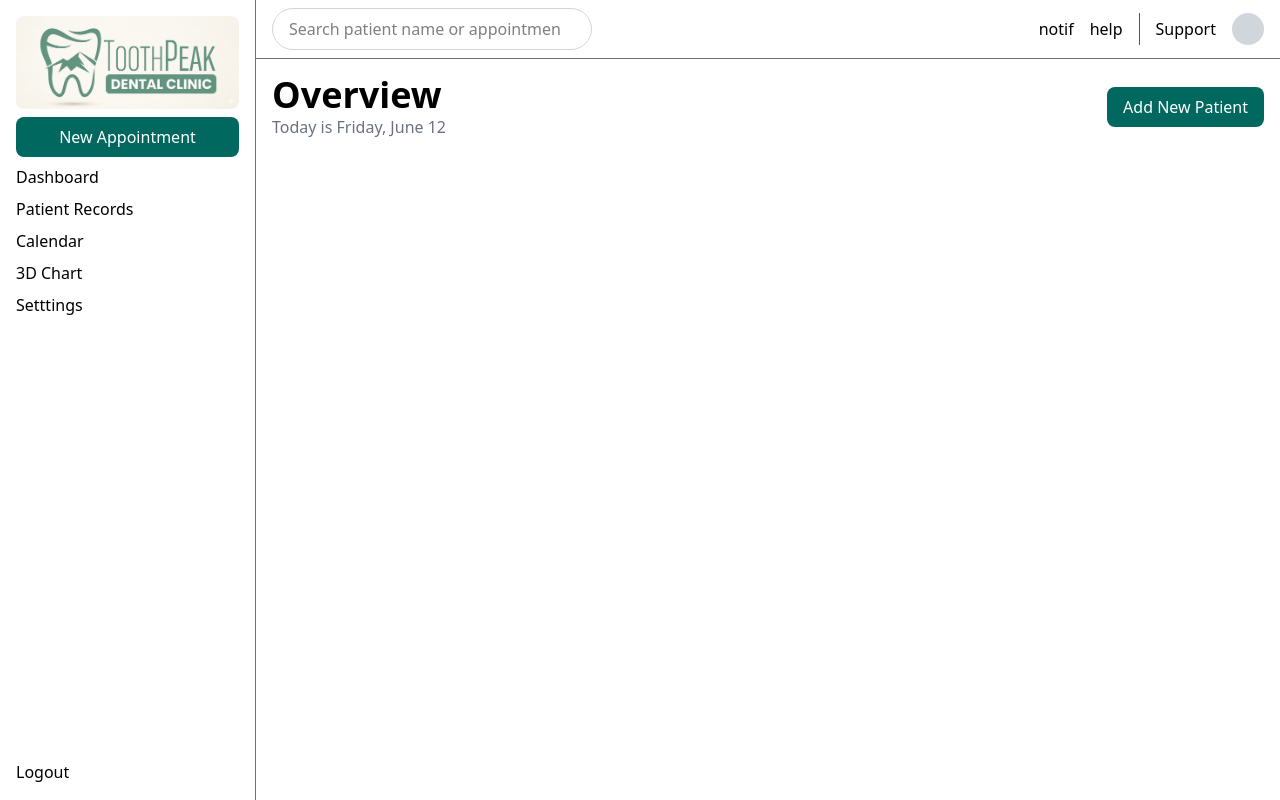
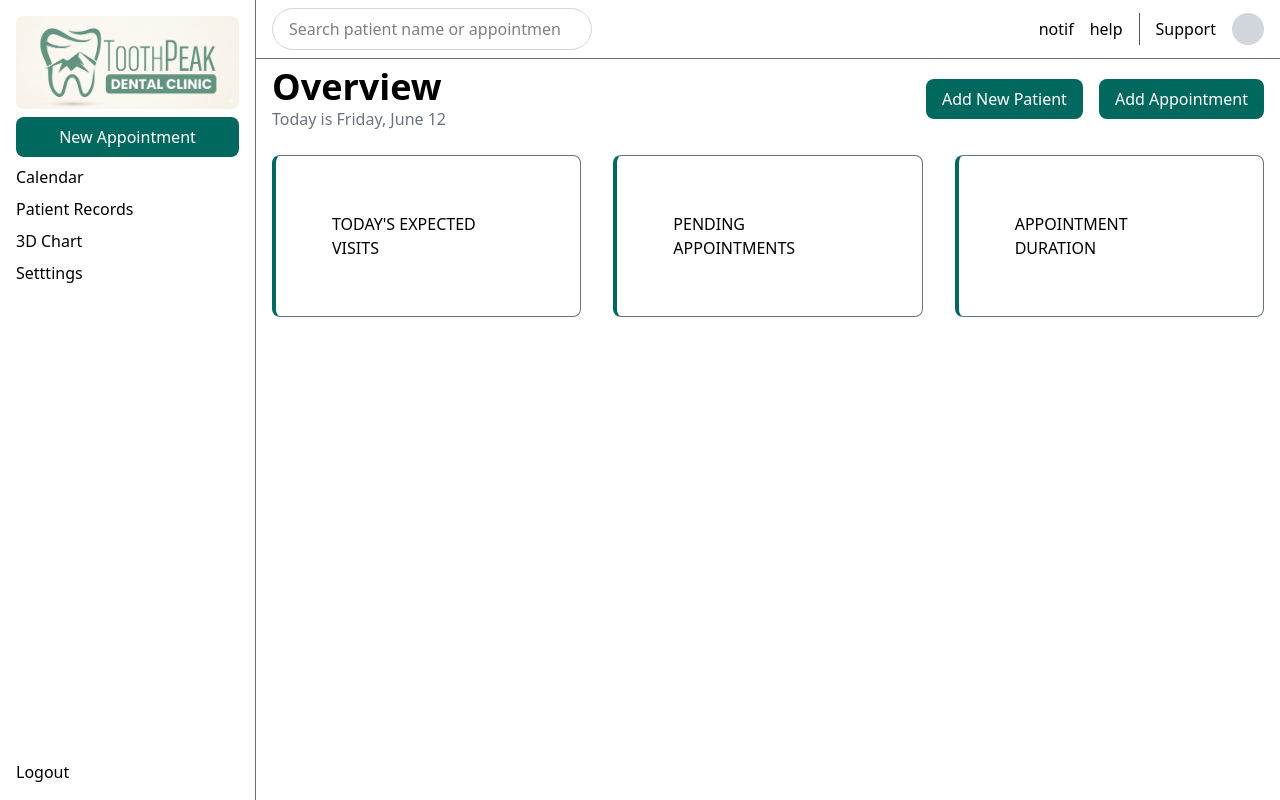
Before and after one commit to jazz212/3D_Dental_System, a Next.js app: page / in a window 1280 px wide. Built offline with nearby package versions, Linux system fonts and the light colour scheme.

Commit message:
3 column grid stat cards

```diff
--- a/app/components/Dashboard.js
+++ b/app/components/Dashboard.js
@@ -7,14 +7,29 @@ export default function Dashboard(){
 
     })
     return(
-        <div className="bg-white h-full w-full">
-            <div className="flex justify-between items-center p-4">
+        <div className="bg-white h-full w-full p-4 pt-2">
+            <div className="flex justify-between items-center">
                 <div>
                     <h1 className= "text-4xl font-bold">Overview</h1>
                     <p className="text-gray-500">Today is {today}</ p>
                  </div>
+
+                 <div className="flex gap-4">
                     <button className="bg-[#00685F] px-4 py-2 text-white rounded-lg">Add New Patient</button>
+                    <button className="bg-[#00685F] px-4 py-2 text-white rounded-lg">Add Appointment</button>
+                 </div>
+            </div>
 
+            <div className="grid grid-cols-3 gap-8 mt-6">
+                <div className="bg-white border border-gray-500 border-l-4 border-l-[#00685F] rounded-lg p-14">
+                    TODAY'S EXPECTED VISITS
+                </div>
+                <div className="bg-white border border-gray-500 border-l-4 border-l-[#00685F] rounded-lg p-14">
+                    PENDING APPOINTMENTS
+                </div>
+                <div className="bg-white border border-gray-500 border-l-4 border-l-[#00685F] rounded-lg p-14">
+                    APPOINTMENT DURATION
+                </div>
 
             </div>
 
--- a/app/components/Sidebar.js
+++ b/app/components/Sidebar.js
@@ -7,9 +7,8 @@ export default function Sidebar(){
             <div className="bg-[#00685F] px-4 py-2 text-white rounded-lg">
                 <button type ="button" className="w-full">New Appointment</button>
             </div>
-            <Link href="/dashboard">Dashboard</Link>
+            <Link href="/calendar">Calendar</Link>
             <Link href="/patient">Patient Records</Link>
-            <Link href="/calendar">Calendar</Link>
             <Link href="/3dchart">3D Chart</Link>
             <Link href="/settings">Setttings</Link>
             <Link href="/logout" className="mt-auto">Logout</Link>
```
